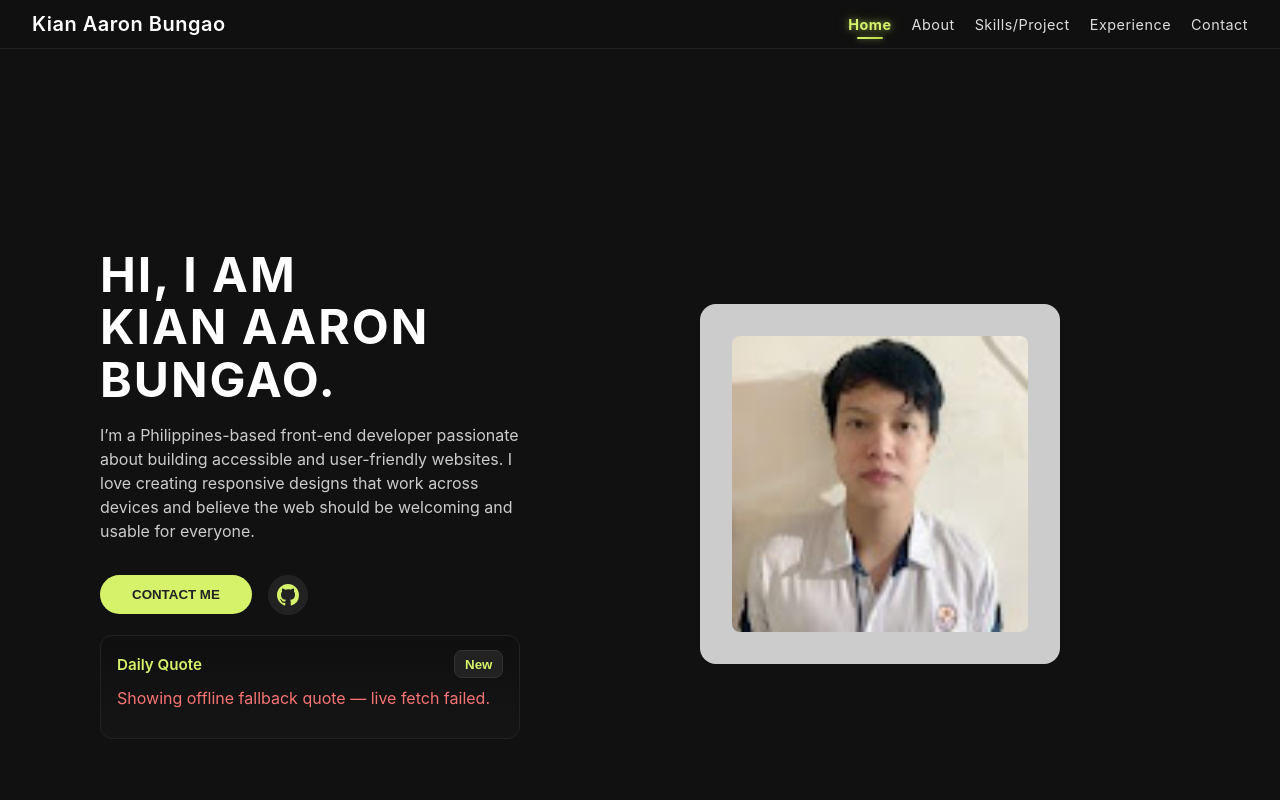
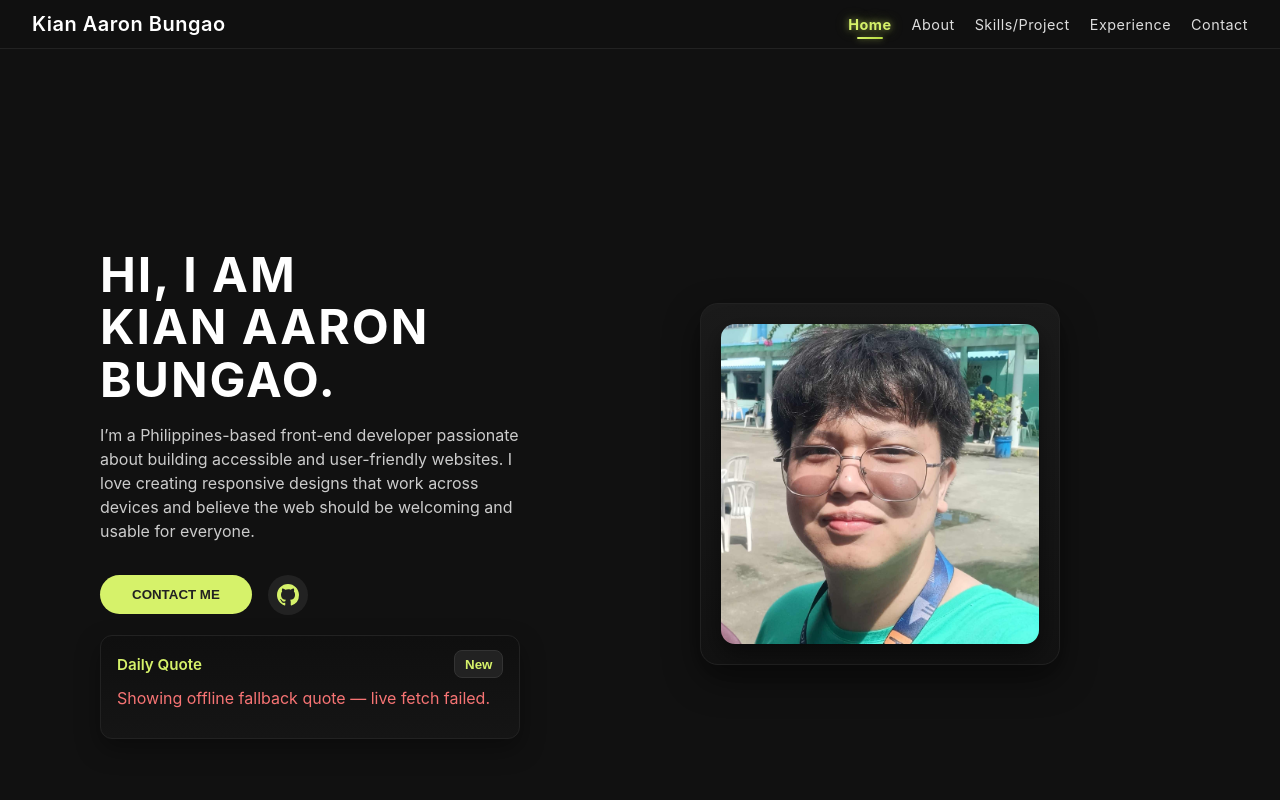
Before and after one commit to JsRonnie/MyPortfolio, a React (Vite) app: page / in a window 1280 px wide. Shown: the top 800 px of the page. Built offline with nearby package versions, Linux system fonts and the light colour scheme; no server answers.

Commit message:
feat: prefer new hero image; polish hero & quote UI; add minimum fetch delay and filter rate-limit from ZenQuotes

```diff
--- a/src/App.css
+++ b/src/App.css
@@ -110,3 +110,24 @@ body { padding-top: 76px; }
   .mainSec { flex-direction: column; margin-right: 0; }
   .mainbody { margin-left: 0; }
 }
+
+/* Loading skeleton for quote */
+@keyframes skeleton-shimmer {
+  0% { background-position: -200px 0; }
+  100% { background-position: 200px 0; }
+}
+.skeleton {
+  background: #1b1b1b;
+  position: relative;
+  overflow: hidden;
+}
+.skeleton::after {
+  content: '';
+  position: absolute;
+  inset: 0;
+  background-image: linear-gradient(90deg, rgba(255,255,255,0), rgba(255,255,255,0.08), rgba(255,255,255,0));
+  background-size: 200px 100%;
+  animation: skeleton-shimmer 1.15s infinite linear;
+  opacity: .6;
+}
+.skeleton-quote { border: 1px solid #222; background: #151515; }
--- a/src/components/DailyQuote.jsx
+++ b/src/components/DailyQuote.jsx
@@ -1,4 +1,15 @@
 import { useEffect, useState, useRef } from 'react';
+
+const MIN_DELAY_MS = 650; // ensure loading state is visible briefly for smoother UX
+
+const sleep = (ms) => new Promise((r) => setTimeout(r, ms));
+
+function isRateLimitQuote(obj) {
+  if (!obj) return false;
+  const t = String(obj.q || '').toLowerCase();
+  const a = String(obj.a || '').toLowerCase();
+  return t.includes('too many requests') || a.includes('zenquotes.io');
+}
 
 async function fetchZenQuote(signal) {
   // Try local dev proxy first (vite server proxy). This avoids CORS during development.
@@ -6,7 +17,11 @@ async function fetchZenQuote(signal) {
   const resLocal = await fetch('/api/zenquotes?_=' + Date.now(), { signal });
     if (resLocal.ok) {
       const dataLocal = await resLocal.json();
-      if (Array.isArray(dataLocal) && dataLocal.length > 0) return { q: dataLocal[0].q, a: dataLocal[0].a };
+      if (Array.isArray(dataLocal) && dataLocal.length > 0) {
+        const item = { q: dataLocal[0].q, a: dataLocal[0].a };
+        if (isRateLimitQuote(item)) throw new Error('ZenQuotes rate-limited content');
+        return item;
+      }
     }
   } catch (e) {
     // ignore and try public proxy
@@ -18,7 +33,11 @@ async function fetchZenQuote(signal) {
   const res = await fetch(proxy, { signal });
   if (!res.ok) throw new Error(`ZenQuotes (proxy) HTTP ${res.status}`);
   const data = await res.json();
-  if (Array.isArray(data) && data.length > 0) return { q: data[0].q, a: data[0].a };
+  if (Array.isArray(data) && data.length > 0) {
+    const item = { q: data[0].q, a: data[0].a };
+    if (isRateLimitQuote(item)) throw new Error('ZenQuotes rate-limited content');
+    return item;
+  }
   throw new Error('ZenQuotes returned unexpected data');
 }
 
@@ -47,9 +66,12 @@ export default function DailyQuote({ className, style }) {
     controllerRef.current = controller;
     setError(null);
     setLoading(true);
+    const start = Date.now();
     try {
       // Try ZenQuotes first
       const z = await fetchZenQuote(controller.signal);
+      const elapsed = Date.now() - start;
+      if (elapsed < MIN_DELAY_MS) await sleep(MIN_DELAY_MS - elapsed);
       setQuote(z.q);
       setAuthor(z.a || 'Unknown');
       // cache successful quote
@@ -64,6 +86,8 @@ export default function DailyQuote({ className, style }) {
       console.warn('ZenQuotes failed, falling back', err.message);
       try {
         const q = await fetchQuotable(controller.signal);
+        const elapsed = Date.now() - start;
+        if (elapsed < MIN_DELAY_MS) await sleep(MIN_DELAY_MS - elapsed);
         setQuote(q.q);
         setAuthor(q.a || 'Unknown');
         try { localStorage.setItem('dailyQuote', JSON.stringify({ q: q.q, a: q.a || 'Unknown', t: Date.now() })); } catch (e) { /* ignore */ }
@@ -82,6 +106,8 @@ export default function DailyQuote({ className, style }) {
           try { return JSON.parse(localStorage.getItem('dailyQuote')); } catch (e) { return null; }
         })();
         if (cached && cached.q) {
+          const elapsed = Date.now() - start;
+          if (elapsed < MIN_DELAY_MS) await sleep(MIN_DELAY_MS - elapsed);
           setQuote(cached.q);
           setAuthor(cached.a || 'Unknown');
           setError('Using cached quote — live fetch failed.');
@@ -94,6 +120,8 @@ export default function DailyQuote({ className, style }) {
             { q: 'You miss 100% of the shots you don’t take.', a: 'Wayne Gretzky' }
           ];
           const pick = builtins[Math.floor(Math.random() * builtins.length)];
+          const elapsed = Date.now() - start;
+          if (elapsed < MIN_DELAY_MS) await sleep(MIN_DELAY_MS - elapsed);
           setQuote(pick.q);
           setAuthor(pick.a);
           setError('Showing offline fallback quote — live fetch failed.');
@@ -133,7 +161,7 @@ export default function DailyQuote({ className, style }) {
 
   return (
     <div className={className} style={{ ...(style || {}), maxWidth: 420 }}>
-      <div style={{ padding: '.9rem 1rem', borderRadius: 12, background: 'linear-gradient(180deg,#0f0f0f,#151515)', border: '1px solid #222', color: '#fff' }}>
+      <div style={{ padding: '.9rem 1rem', borderRadius: 12, background: 'linear-gradient(180deg,#0f0f0f,#151515)', border: '1px solid #222', color: '#fff', boxShadow: '0 10px 24px rgba(0,0,0,0.35)' }}>
         <div style={{ display: 'flex', justifyContent: 'space-between', alignItems: 'center' }}>
           <h4 style={{ margin: 0, fontSize: '.95rem', color: '#d6f26a' }}>Daily Quote</h4>
           <button
@@ -145,15 +173,21 @@ export default function DailyQuote({ className, style }) {
               border: '1px solid #333',
               padding: '.35rem .6rem',
               borderRadius: 8,
-              cursor: 'pointer',
+              cursor: loading ? 'not-allowed' : 'pointer',
+              opacity: loading ? 0.6 : 1,
               fontWeight: 600
             }}
+            disabled={loading}
           >
             New
           </button>
         </div>
 
-        {loading && <p style={{ marginTop: '.6rem', color: '#bdbdbd' }}>Loading inspiration...</p>}
+        {loading && (
+          <div style={{ marginTop: '.6rem' }}>
+            <div className="skeleton skeleton-quote" style={{ height: 64, borderRadius: 8 }} />
+          </div>
+        )}
         {error && <p style={{ marginTop: '.6rem', color: '#f77474' }}>{error}</p>}
 
         <div style={{ transition: 'opacity .35s ease', opacity: loading ? 0.2 : 1 }} key={animKey}>
--- a/src/components/HeroSec.jsx
+++ b/src/components/HeroSec.jsx
@@ -1,4 +1,7 @@
-import photo from "../assets/mrRonnie.jpg";
+// Prefer newpicture.jpg when available; fall back to mrRonnie.jpg
+// Vite will replace these with asset URLs at build time
+const assetMap = import.meta.glob('../assets/*', { eager: true, as: 'url' });
+const photo = assetMap['../assets/newpicture.jpg'] ?? assetMap['../assets/mrRonnie.jpg'];
 import DailyQuote from './DailyQuote';
 
 export default function Herosec() {
@@ -106,17 +109,30 @@ export default function Herosec() {
       >
         <div
           style={{
-            background: "#ccc",
-            borderRadius: "16px",
-            padding: "2rem",
+            background: "linear-gradient(180deg,#1b1b1b,#121212)",
+            border: "1px solid #222",
+            borderRadius: "18px",
+            padding: "1.25rem",
             display: "flex",
             alignItems: "center",
             justifyContent: "center",
             minWidth: "100px",
             minHeight: "100px",
+            boxShadow: "0 14px 36px rgba(0,0,0,0.45)",
           }}
         >
-          <img src={photo} alt="no pic" width="320px" style={{ borderRadius: "8px" }} />
+          <img
+            src={photo}
+            alt="Profile"
+            width="320"
+            height="320"
+            style={{
+              borderRadius: "14px",
+              objectFit: "cover",
+              aspectRatio: "1 / 1",
+              boxShadow: "0 10px 24px rgba(0,0,0,0.5)",
+            }}
+          />
         </div>
       </article>
       </div>
```
Also changed, not shown: src/assets/newpicture.jpg (added).
